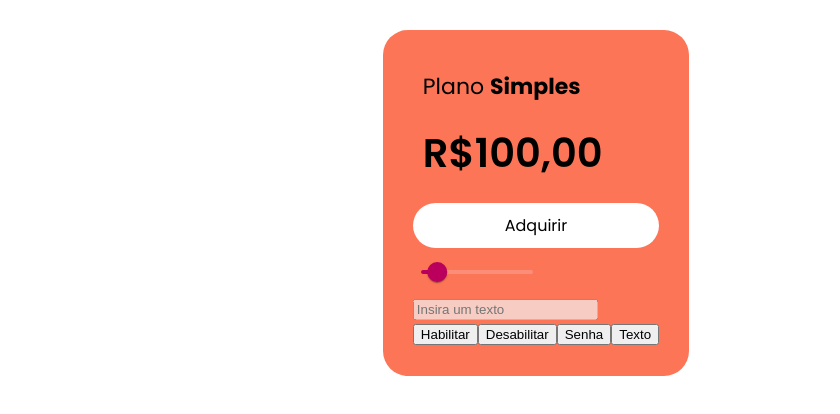
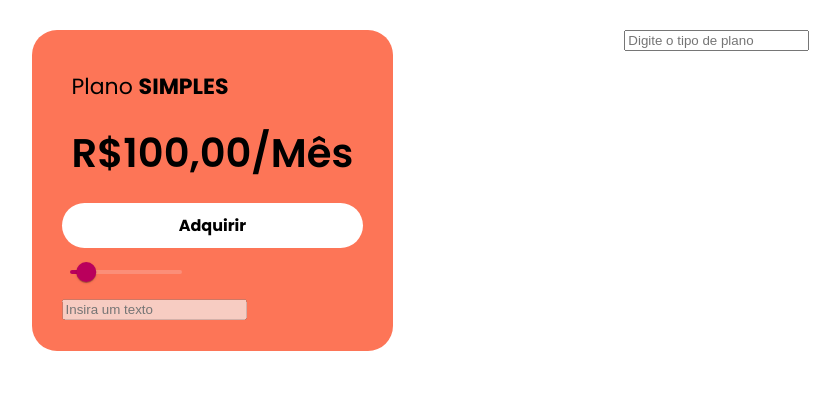
Before and after one commit to Luis-FernandoD/Aulas_Angular, an Angular app: page / in a window 1280 px wide. Shown: the top 414 px of the page, without its empty margins (104-944 px from the left). Built offline with nearby package versions, Linux system fonts and the light colour scheme.

Commit message:
testando inputs

```diff
--- a/src/app/app.component.html
+++ b/src/app/app.component.html
@@ -4,5 +4,12 @@
   [planType]="cardPlanType"
   [planPriceAlias]="cardPlanPrice">
 </app-card>
-
+<div class="d-flex">
+  <input
+  #meuInput
+  type="text"
+  (keyup)="handlePlanType(meuInput.value)"
+  placeholder="Digite o tipo de plano">
 </div>
+<br>
+</div>
--- a/src/app/app.component.ts
+++ b/src/app/app.component.ts
@@ -10,4 +10,8 @@ export class AppComponent {
   title = 'angular-aulas';
   cardPlanType = 'Simples';
   cardPlanPrice = 100;
+
+  handlePlanType(text: string) {
+    this.cardPlanType = text;
+  }
 }
--- a/src/app/app.module.ts
+++ b/src/app/app.module.ts
@@ -9,7 +9,6 @@ import { CardButtonComponent } from './card-button/card-button.component';
 @NgModule({
   declarations: [
     AppComponent,
-    CardButtonComponent,
   ],
   imports: [
     BrowserModule,
--- a/src/app/card-button/card-button.component.scss
+++ b/src/app/card-button/card-button.component.scss
@@ -8,3 +8,8 @@
     font-weight: bold;
     padding: 10px
 }
+.card-button:hover {
+    background-color: #fd7557;
+    transition: background-color 0.3s ease;
+    color: white;
+}
--- a/src/app/card/card.component.html
+++ b/src/app/card/card.component.html
@@ -1,7 +1,7 @@
 <div class="card">
-    <div class="card__plan card__item">Plano <b>Simples</b></div>
-    <div class="card__price card__item">R$100,00</div>
-    <div class="card__button card__item">Adquirir</div>
+    <div class="card__plan card__item">Plano <b>{{ planType}}</b></div>
+    <div class="card__price card__item">R${{planPrice}},00/Mês</div>
+    <app-card-button></app-card-button>
 
     <mat-slider min="1" max="5" step="0.5">
         <input matSliderThumb value="1.5">
@@ -11,10 +11,11 @@
       <input id="meu-input" [type]="inputType" [disabled]="isDisabled" placeholder="Insira um texto">
       <br>
 
+
       <!-- Habilitar e desabilitar botões-->
        <!-- Mostrar senha-->
-      <button (click)="enableInput()">Habilitar</button>
+      <!-- <button (click)="enableInput()">Habilitar</button>
       <button (click)="disableInput()">Desabilitar</button>
       <button (click)="setPasswordTypeInput()">Senha</button>
-      <button (click)="setTextTypeInput()">Texto</button>
+      <button (click)="setTextTypeInput()">Texto</button> -->
 </div>
--- a/src/app/card/card.component.ts
+++ b/src/app/card/card.component.ts
@@ -10,24 +10,33 @@ export class CardComponent {
 inputType = "text";
 isDisabled = true;
 
-@Input('planType') planType: string = 'Simples';
+private _plantype: string = '';
+@Input('planType') set planType(value: string) {
+  this._plantype = value.toUpperCase();
+}
+get planType(): String {
+  return this._plantype;
+}
+
 @Input({ required: true, alias: 'planPriceAlias' }) planPrice: number = 0;
 buttonClicked(valueEmitted: boolean) {
   console.log('buttonClicked', valueEmitted);
-}
-enableInput(){
-  this.isDisabled = false;
-}
+  console.log('planType', this.planType);
+  console.log('planPrice', this.planPrice);
+// }
+// enableInput(){
+//   this.isDisabled = false;
+// }
 
-disableInput(){
-  this.isDisabled = true;
-}
+// disableInput(){
+//   this.isDisabled = true;
+// }
 
-setPasswordTypeInput(){
-  this.inputType = "password";
-}
+// setPasswordTypeInput(){
+//   this.inputType = "password";
+// }
 
-setTextTypeInput(){
-  this.inputType = "text";
+// setTextTypeInput(){
+//   this.inputType = "text";
 }
 }
--- a/src/app/cards/cards.module.ts
+++ b/src/app/cards/cards.module.ts
@@ -2,11 +2,13 @@ import { NgModule } from '@angular/core';
 import { CommonModule } from '@angular/common';
 import { CardComponent } from '../card/card.component';
 import { MatSliderModule } from '@angular/material/slider';
+import { CardButtonComponent } from '../card-button/card-button.component';
 
 
 @NgModule({
   declarations: [
     CardComponent,
+    CardButtonComponent,
   ],
   imports: [
     CommonModule,
@@ -14,6 +16,7 @@ import { MatSliderModule } from '@angular/material/slider';
   ],
   exports: [
     CardComponent,
+    CardButtonComponent,
   ],
 })
 export class CardsModule { }
```
